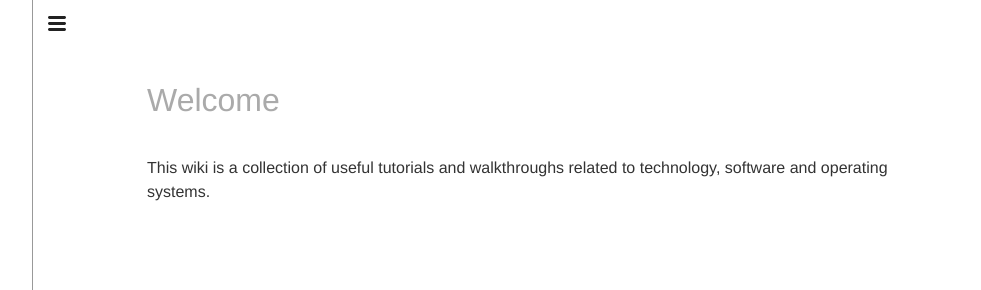
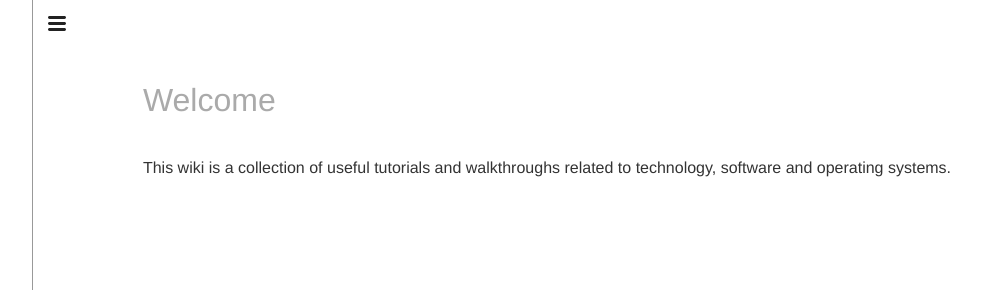
Before and after one commit to tejaswid/wikitm, a Jekyll site: the page built from Readme.md, in a window 1280 px wide. Shown: the top 290 px of the page, without its empty margins (219-1200 px from the left). Built offline with Jekyll 4.4.1, drawn with Linux system fonts in a browser that asks for light colours; our own code applies the rules of GitHub Pages for plain Markdown files; a script that is not in the unit is left out.

Commit message:
playing with layouts

```diff
--- a/_sass/_layout.scss
+++ b/_sass/_layout.scss
@@ -2,7 +2,7 @@
 // ============================================================================
 $spacing:                     15px;
 $large-spacing:               2 * $spacing;
-$content-width:               50em;
+$content-width:               100em;
 $sidebar-content-width:       12em;
 
 // Implementation
```
